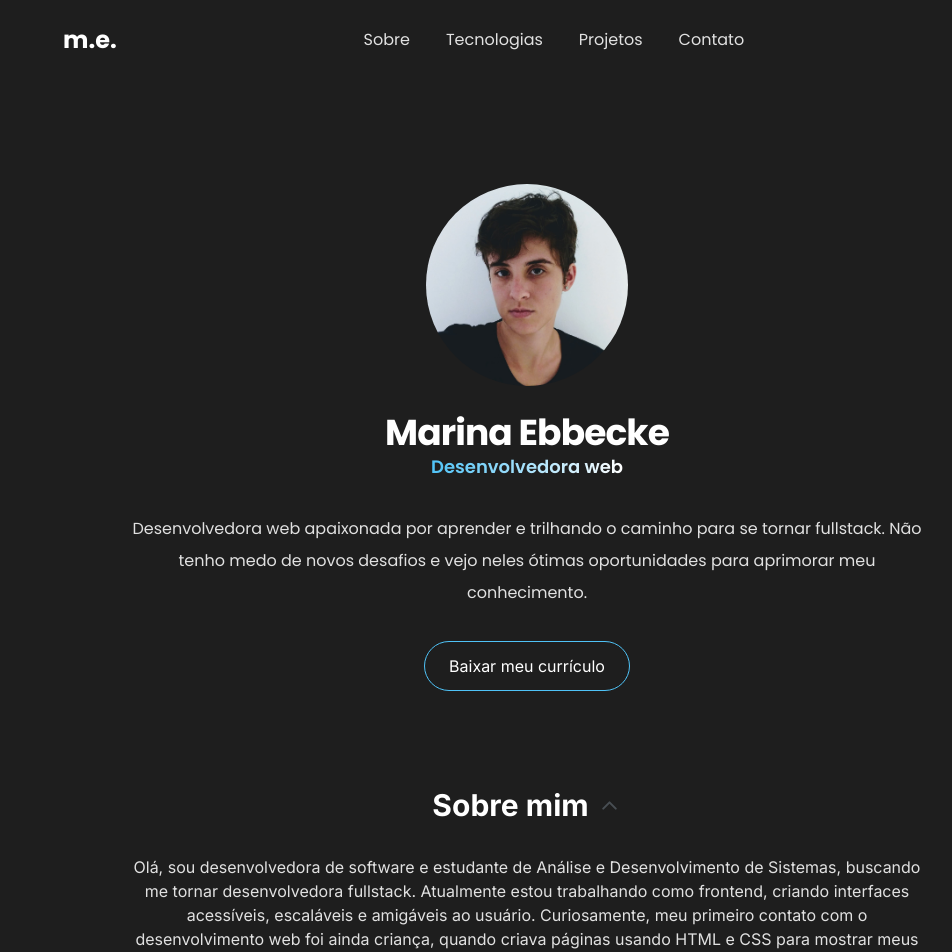
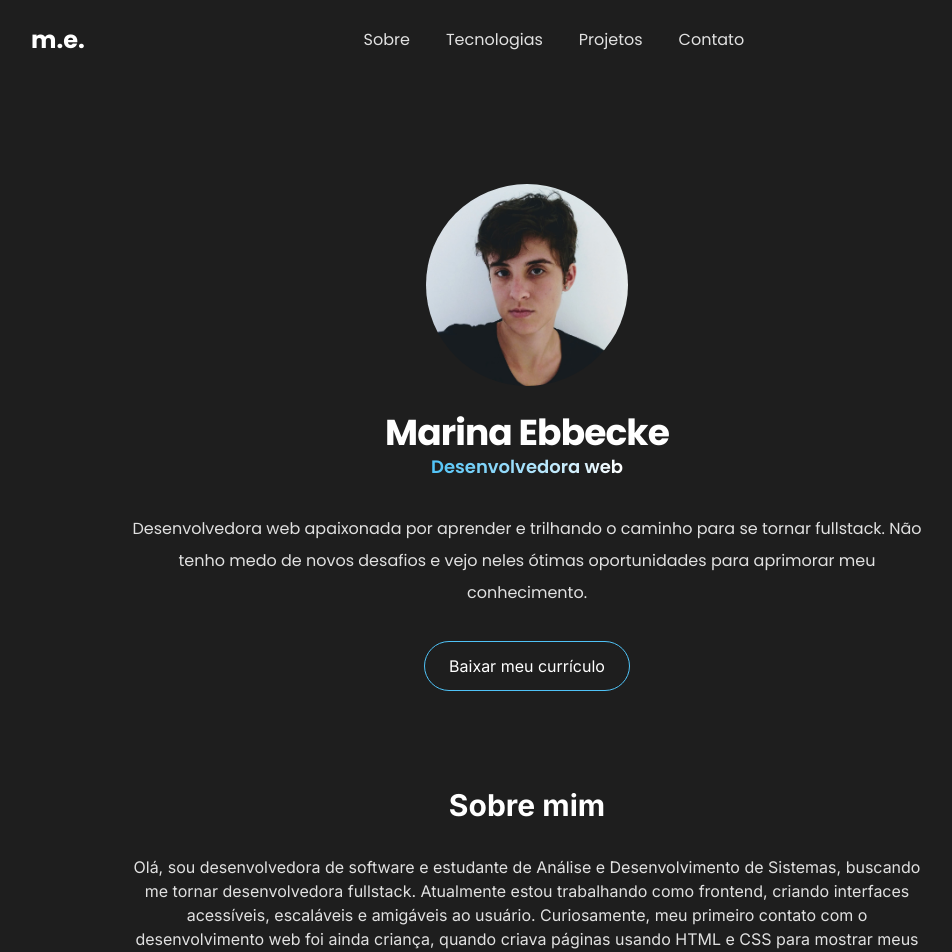
Before and after one commit to mebbecke/dev-portfolio, a React (Vite) app: page / in a window 1280 px wide. Shown: the top 952 px of the page, without its empty margins (113-1065 px from the left). Built offline with nearby package versions, Linux system fonts and the light colour scheme.

Commit message:
feat: adds fixed navbar when scrolling

```diff
--- a/src/components/header.tsx
+++ b/src/components/header.tsx
@@ -1,10 +1,8 @@
+import { useEffect, useState } from "react"
 import { MenuIcon, X } from "lucide-react"
+import * as Dialog from "@radix-ui/react-dialog"
 import { Button } from "./button"
 import ThemeToggleButton from "./theme-toggle"
-import * as Dialog from "@radix-ui/react-dialog"
-
-// TODO:
-// [] Manter o Header fixado na rolagem
 
 interface HeaderProps {
   scrollToSection: (event: React.SyntheticEvent) => void
@@ -17,9 +15,29 @@ const Header = ({
   isSidebarOpen,
   setIsSidebarOpen,
 }: HeaderProps) => {
+  const [isFixed, setIsFixed] = useState(false)
+
+  useEffect(() => {
+    const handleScroll = () => {
+      if (window.scrollY > 1) {
+        setIsFixed(true)
+      } else {
+        setIsFixed(false)
+      }
+    }
+
+    window.addEventListener("scroll", handleScroll)
+    return () => window.removeEventListener("scroll", handleScroll)
+  }, [])
+
   return (
-    <header className="flex flex-row items-center justify-between px-8 py-6 lg:mx-36 lg:mb-20">
-      <h1 className="light:text-black font-poppins text-2xl font-bold dark:text-white">
+    <header
+      className={`flex flex-row items-center justify-between rounded-xl px-8 py-6 transition-colors duration-300 lg:mb-20 lg:px-36 ${isFixed ? "fixed top-0 z-20 w-full cursor-pointer bg-[#E0E8F690] dark:bg-[#1C1C1C90]" : "relative"}`}
+    >
+      <h1
+        className="light:text-black font-poppins text-2xl font-bold dark:text-white"
+        onClick={() => scrollTo({ top: 0, behavior: "smooth" })}
+      >
         m.e.
       </h1>
 
--- a/src/components/layout.tsx
+++ b/src/components/layout.tsx
@@ -14,7 +14,7 @@ const Layout = ({ children }: LayoutProps) => {
     const target = event.target as HTMLAnchorElement
     const id = target.getAttribute("href")?.replace("#", "")
     const section = document.getElementById(String(id))
-    section?.scrollIntoView({ behavior: "smooth" })
+    section?.scrollIntoView({ behavior: "smooth", block: "start" })
     setIsSidebarOpen(false)
   }
 
--- a/src/components/section-title.tsx
+++ b/src/components/section-title.tsx
@@ -1,32 +1,15 @@
-import { ChevronUp } from "lucide-react"
-
 interface SectionTitleProps {
   children: string
   className?: string
-  scrollTop?: boolean
 }
 
-const SectionTitle = ({
-  children,
-  className,
-  scrollTop = true,
-}: SectionTitleProps) => {
+const SectionTitle = ({ children, className }: SectionTitleProps) => {
   return (
     <div className="flex flex-col items-center space-y-4">
       <h2
         className={`text-3xl font-bold text-darkGray dark:text-white ${className}`}
       >
-        <div className="flex items-center gap-2">
-          {children}
-          {scrollTop && (
-            <button onClick={() => scrollTo({ top: 0, behavior: "smooth" })}>
-              <ChevronUp
-                size={25}
-                className="text-gray-400 hover:text-sky dark:text-darkGray dark:hover:text-sky"
-              />
-            </button>
-          )}
-        </div>
+        <div className="flex items-center gap-2">{children}</div>
       </h2>
     </div>
   )
--- a/src/pages/home.tsx
+++ b/src/pages/home.tsx
@@ -45,7 +45,10 @@ const Home = () => {
       </section>
 
       {/* ABOUT */}
-      <section id="about" className="flex flex-col items-center space-y-8">
+      <section
+        id="about"
+        className="flex scroll-mt-[85px] flex-col items-center space-y-8"
+      >
         <SectionTitle>Sobre mim</SectionTitle>
         <div className="space-y-8 text-center text-base text-darkPurple dark:text-lightGray lg:w-[793px]">
           <p>
@@ -80,7 +83,10 @@ const Home = () => {
       </section>
 
       {/* SKILLS */}
-      <section id="techs" className="flex flex-col items-center space-y-8">
+      <section
+        id="techs"
+        className="flex scroll-mt-[85px] flex-col items-center space-y-8"
+      >
         <div className="flex flex-col items-center">
           <SectionTitle>Tecnologias</SectionTitle>
           <GradientSubtitle>Minha stack</GradientSubtitle>
@@ -149,7 +155,10 @@ const Home = () => {
       </section>
 
       {/* PROJECTS */}
-      <section id="projects" className="flex flex-col items-center space-y-8">
+      <section
+        id="projects"
+        className="flex scroll-mt-[85px] flex-col items-center space-y-8"
+      >
         <div className="flex flex-col items-center">
           <SectionTitle>Projetos</SectionTitle>
           <GradientSubtitle>Meus trabalhos</GradientSubtitle>
@@ -161,7 +170,10 @@ const Home = () => {
       </section>
 
       {/* CONTACT */}
-      <section id="contact" className="flex flex-col items-center space-y-8">
+      <section
+        id="contact"
+        className="flex scroll-mt-[85px] flex-col items-center space-y-8"
+      >
         <div className="flex flex-col items-center">
           <SectionTitle>Contato</SectionTitle>
           <GradientSubtitle>Me envie uma mensagem</GradientSubtitle>
```
